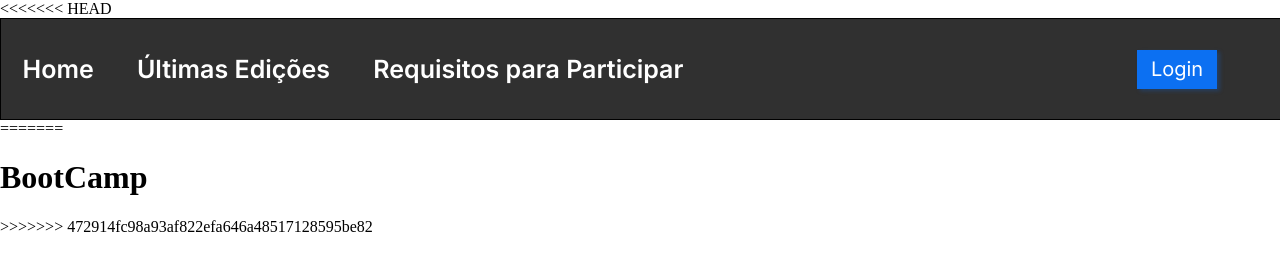
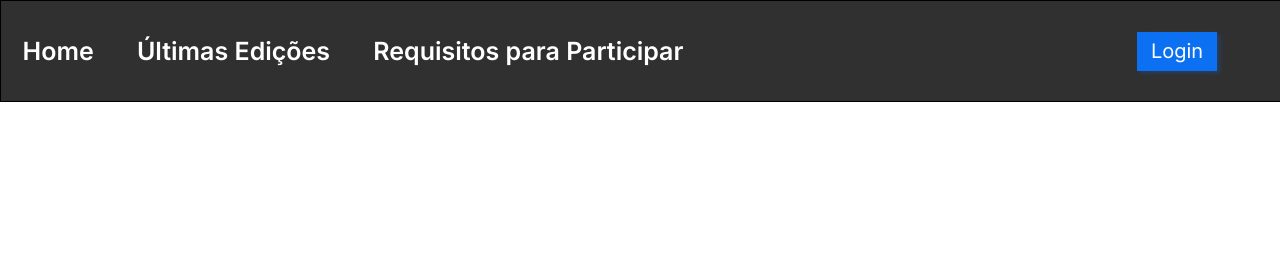
Before and after one commit to AxBorgess/projetoteste, a plain HTML site: page index.html in a window 1280 px wide. Drawn offline with Linux system fonts and the light colour scheme.

Commit message:
correção

```diff
--- a/index.html
+++ b/index.html
@@ -50,13 +50,9 @@
             color: #FFFFFF;
             box-shadow: 3px 2px 4px #0C70F240;
         }
-
-
     </style>
-
 </head>
 <body>
-<<<<<<< HEAD
     <nav id="principal">
     <div id="menu">
             <a href="">Home</a>
@@ -65,9 +61,5 @@
         </div>
         <button>Login</button>
     </nav>
-=======
-    <h1>BootCamp</h1>
->>>>>>> 472914fc98a93af822efa646a48517128595be82
-
 </body>
-</html>
+</html
```
